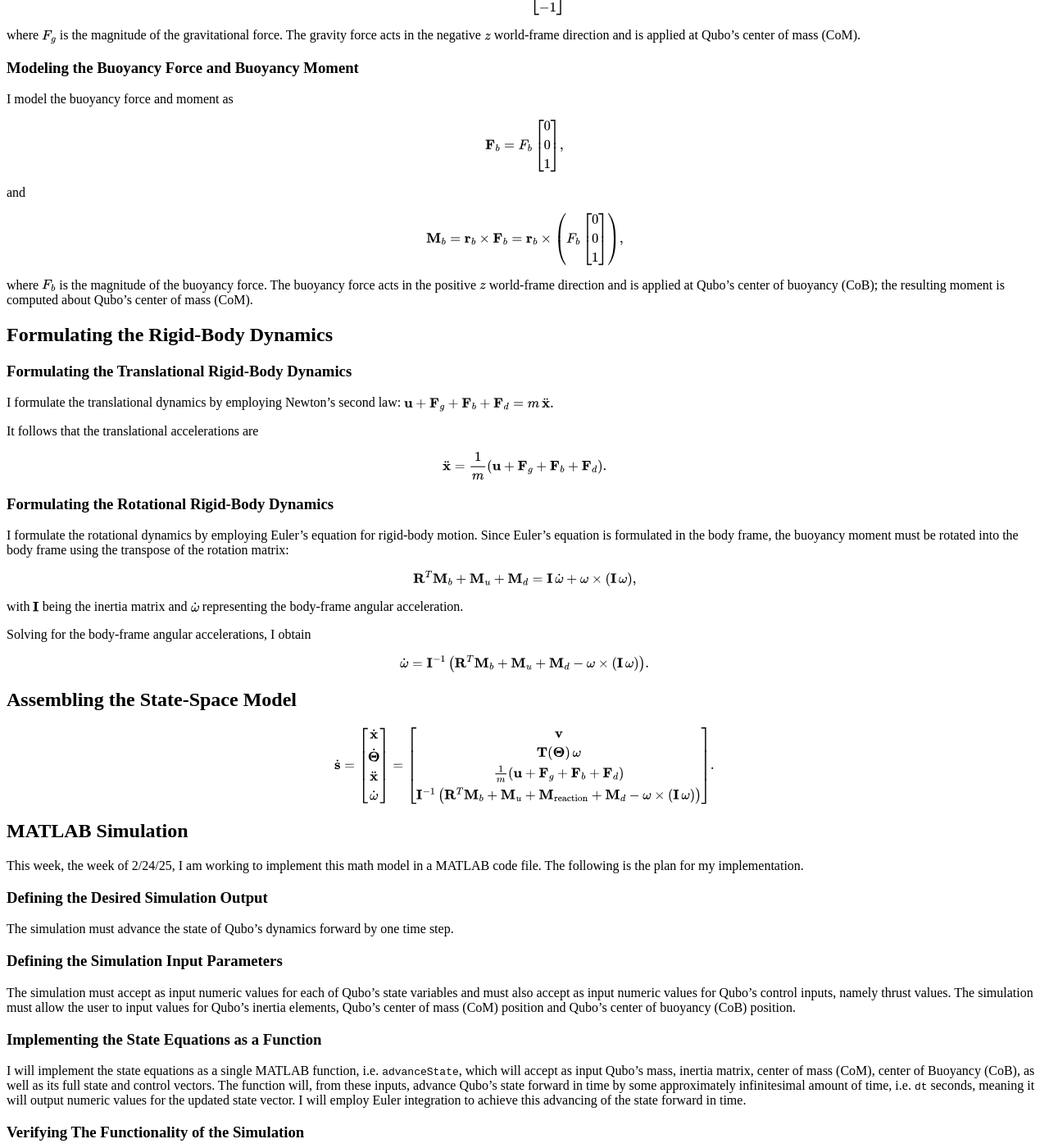
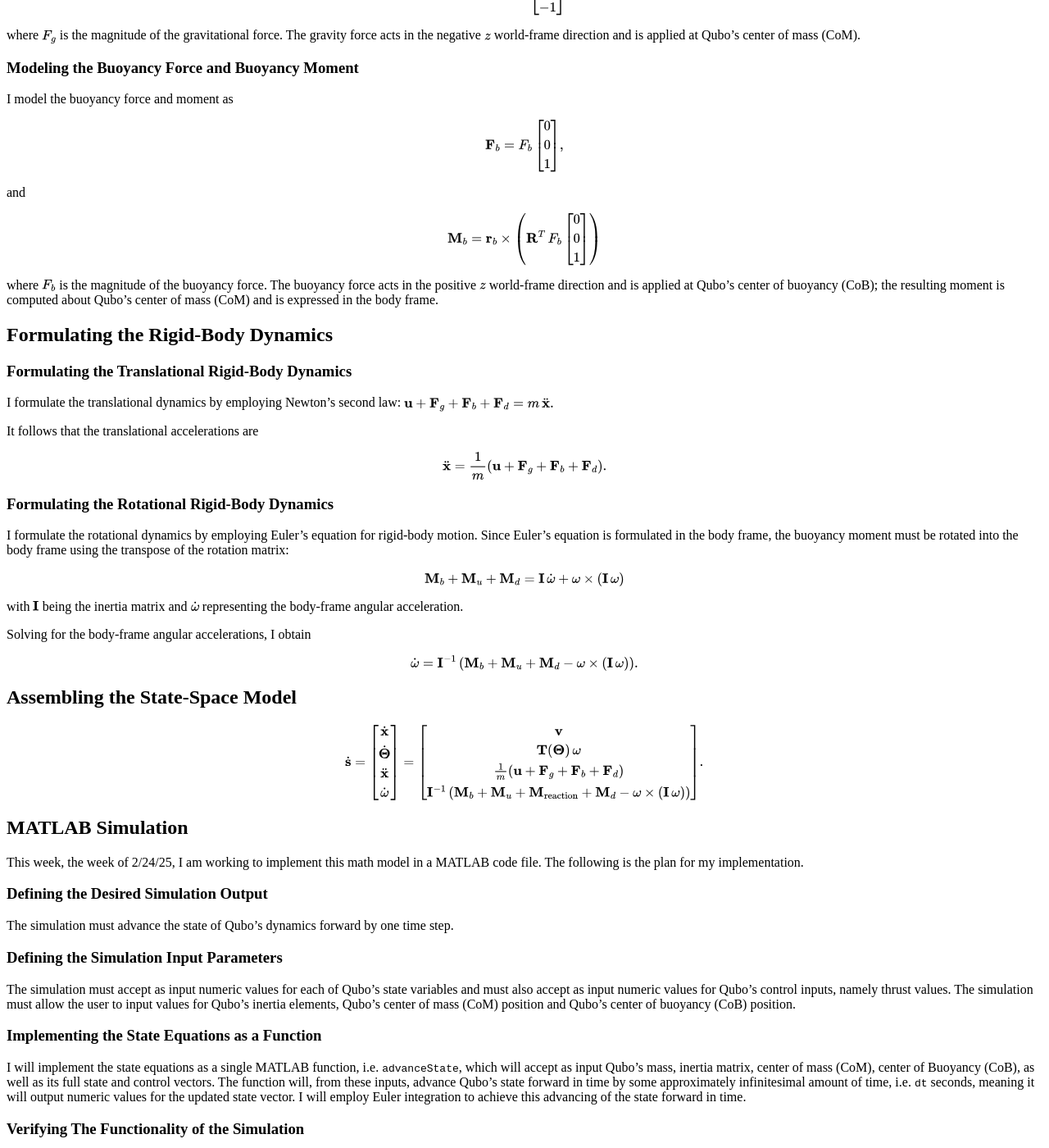
Before and after one commit to ronen-aniti-projects/Qubo-6DOF-Dynamics-Model, a Jekyll site: the page built from index.md, in a window 1280 px wide and 1400 px high, scrolled down 3043 px. Shown: the whole window at 82% size. Built offline with Jekyll 4.4.1, drawn with Linux system fonts in a browser that asks for light colours.

Commit message:
Adjusting moment calculation

```diff
--- a/index.md
+++ b/index.md
@@ -195,10 +195,10 @@ $$
 and
 
 $$
-\mathbf{M}_b = \mathbf{r}_b \times \mathbf{F}_b = \mathbf{r}_b \times \left( F_b \begin{bmatrix} 0 \\ 0 \\ 1 \end{bmatrix} \right),
+\mathbf{M}_b = \mathbf{r}_b \times \left( \mathbf{R}^T \, F_b \begin{bmatrix} 0 \\ 0 \\ 1 \end{bmatrix} \right)
 $$
 
-where $F_b$ is the magnitude of the buoyancy force. The buoyancy force acts in the positive $z$ world-frame direction and is applied at Qubo's center of buoyancy (CoB); the resulting moment is computed about Qubo's center of mass (CoM).
+where $F_b$ is the magnitude of the buoyancy force. The buoyancy force acts in the positive $z$ world-frame direction and is applied at Qubo's center of buoyancy (CoB); the resulting moment is computed about Qubo's center of mass (CoM) and is expressed in the body frame.
 
 
 
@@ -221,7 +221,7 @@ $$
 I formulate the rotational dynamics by employing Euler's equation for rigid-body motion. Since Euler's equation is formulated in the body frame, the buoyancy moment must be rotated into the body frame using the transpose of the rotation matrix:
 
 $$
-\mathbf{R}^T \mathbf{M}_b + \mathbf{M}_u + \mathbf{M}_d = \mathbf{I}\,\dot{\mathbf{\omega}} + \mathbf{\omega} \times \left( \mathbf{I}\,\mathbf{\omega} \right),
+\mathbf{M}_b + \mathbf{M}_u + \mathbf{M}_d = \mathbf{I}\,\dot{\mathbf{\omega}} + \mathbf{\omega} \times \left( \mathbf{I}\,\mathbf{\omega} \right)
 $$
 
 with $\mathbf{I}$ being the inertia matrix and $\dot{\mathbf{\omega}}$ representing the body-frame angular acceleration.
@@ -230,7 +230,7 @@ with $\mathbf{I}$ being the inertia matrix and $\dot{\mathbf{\omega}}$ represent
 Solving for the body-frame angular accelerations, I obtain
 
 $$
-\dot{\mathbf{\omega}} = \mathbf{I}^{-1}\left( \mathbf{R}^T \mathbf{M}_b + \mathbf{M}_u + \mathbf{M}_d - \mathbf{\omega} \times \left( \mathbf{I}\,\mathbf{\omega} \right) \right).
+\dot{\mathbf{\omega}} = \mathbf{I}^{-1}\left( \mathbf{M}_b + \mathbf{M}_u + \mathbf{M}_d - \mathbf{\omega} \times \left( \mathbf{I}\,\mathbf{\omega} \right) \right).
 $$
 
 ## Assembling the State-Space Model
@@ -247,7 +247,7 @@ $$
 \mathbf{v} \\
 \mathbf{T}(\mathbf{\Theta})\,\mathbf{\omega} \\
 \frac{1}{m}\left( \mathbf{u} + \mathbf{F}_g + \mathbf{F}_b + \mathbf{F}_d \right) \\
-\mathbf{I}^{-1}\left( \mathbf{R}^T \mathbf{M}_b + \mathbf{M}_u + \mathbf{M}_{\text{reaction}} +\mathbf{M}_d - \mathbf{\omega} \times \left( \mathbf{I}\,\mathbf{\omega} \right) \right)
+\mathbf{I}^{-1}\left(  \mathbf{M}_b + \mathbf{M}_u + \mathbf{M}_{\text{reaction}} +\mathbf{M}_d - \mathbf{\omega} \times \left( \mathbf{I}\,\mathbf{\omega} \right) \right)
 \end{bmatrix}.
 $$
 
```
Also changed, not shown: 1 other file.
